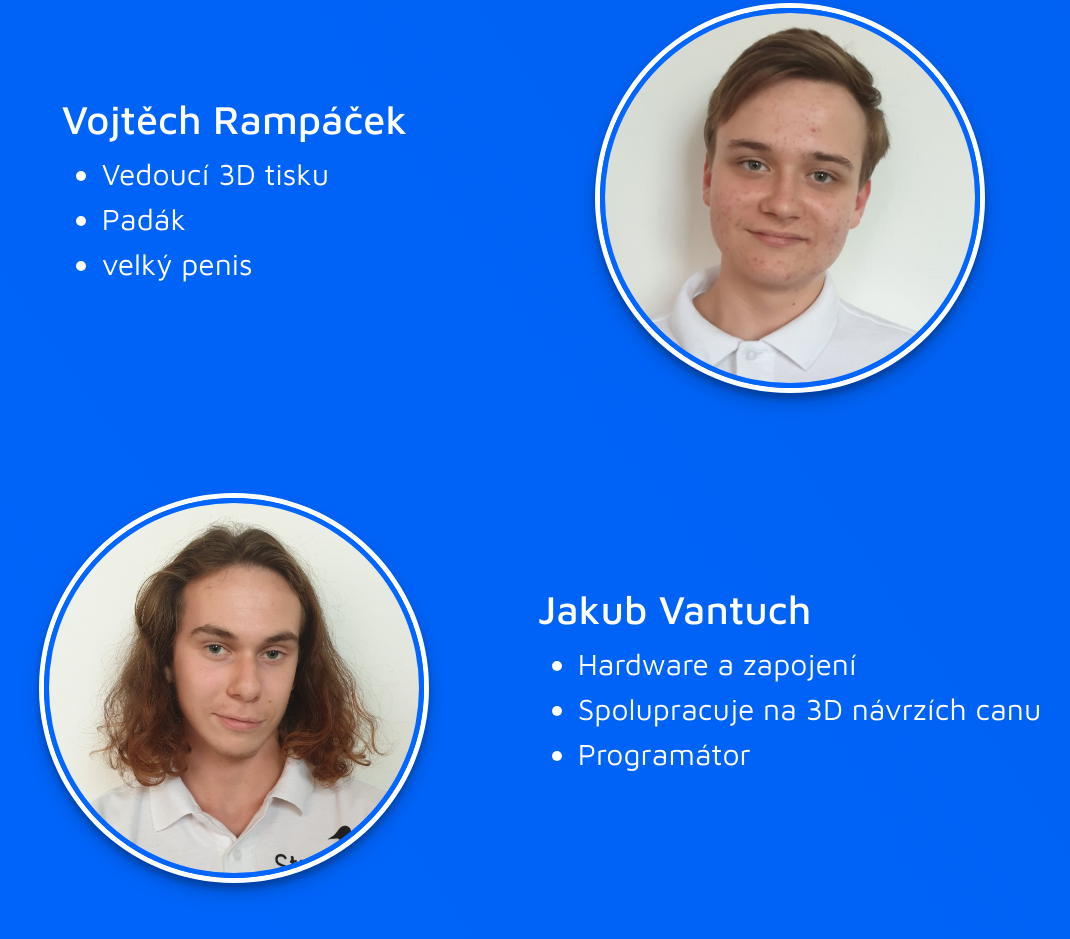
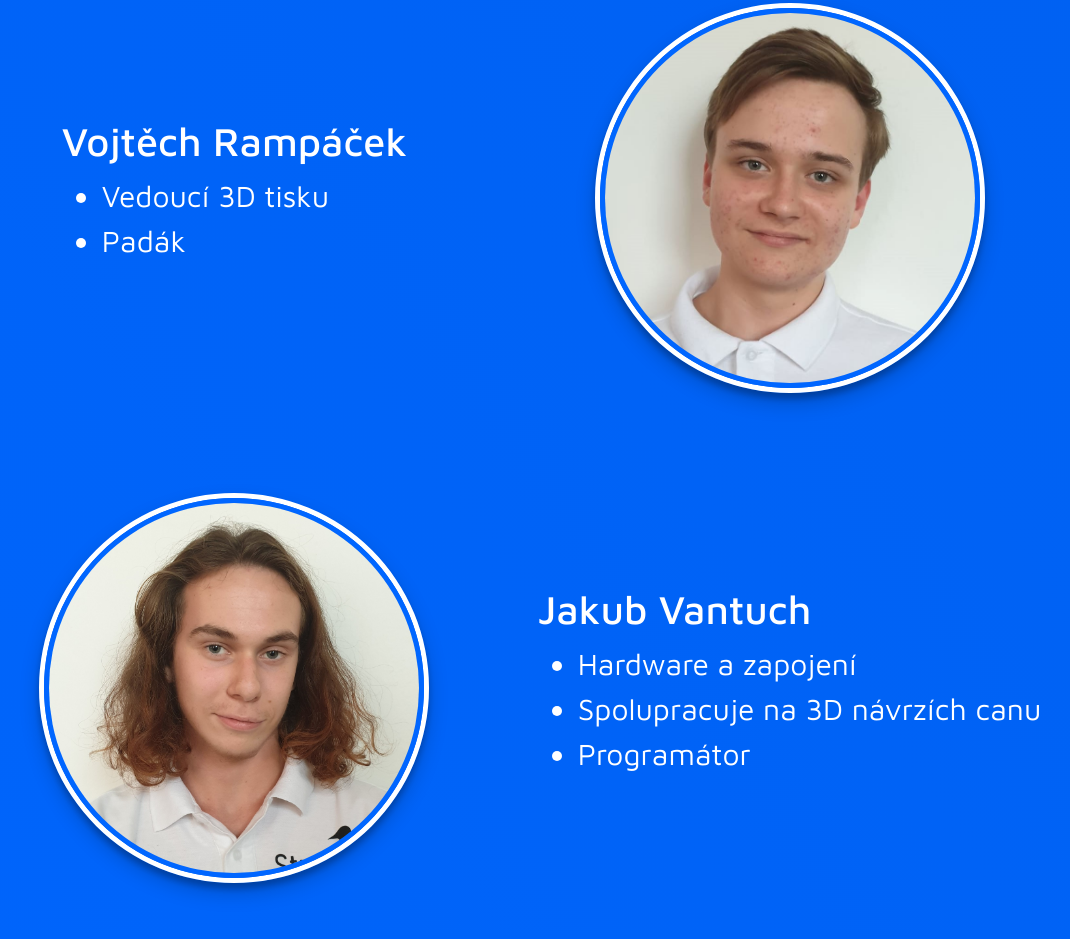
Before and after one commit to StratoCan/stratocan-web, a plain HTML site: page public/index.html in a window 1280 px wide. Shown: the part 3793-4732 px from the top of the page, without its empty margins (128-1198 px from the left). Drawn offline with nearby package versions, Linux system fonts and the light colour scheme.

Commit message:
velký penis removed

```diff
--- a/public/index.html
+++ b/public/index.html
@@ -174,7 +174,6 @@
 						<ul>
 							<li>Vedoucí 3D tisku</li>
 							<li>Padák</li>
-							<li>velký penis</li>
 						</ul>
 					</div>
 				</div>
```
